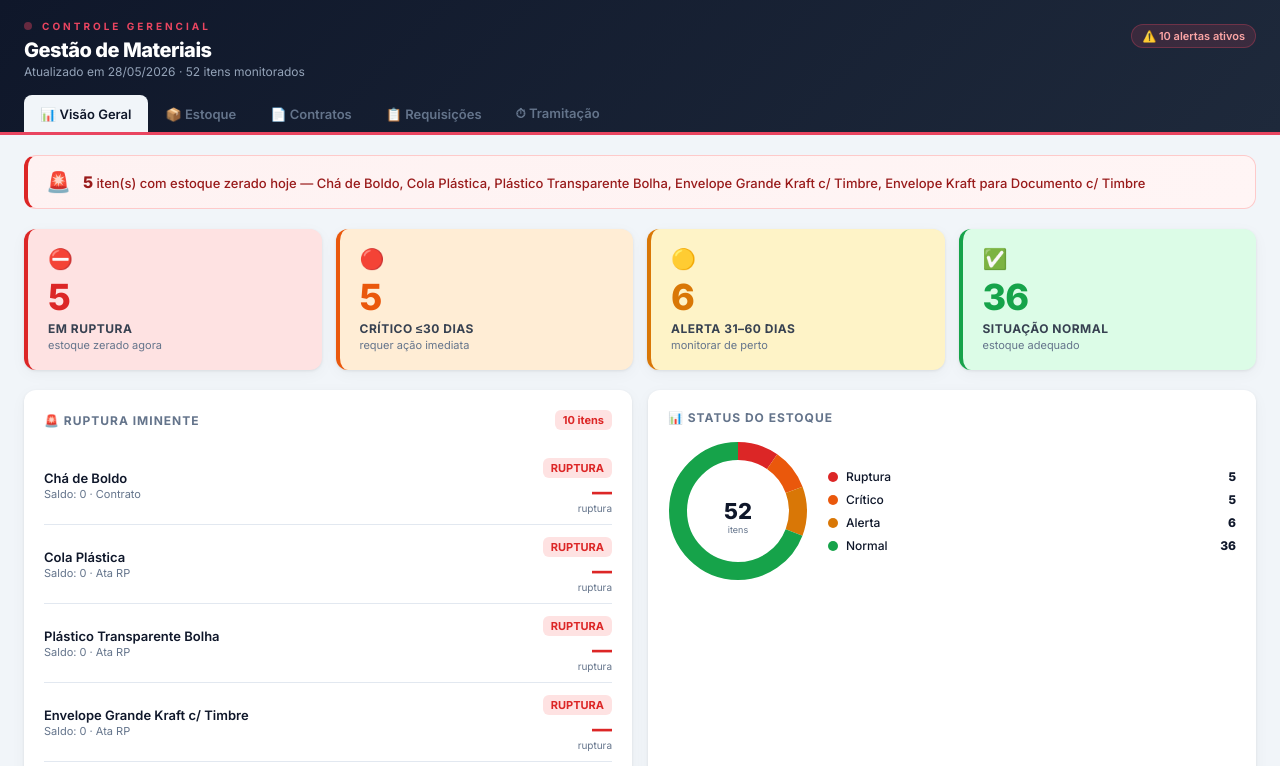
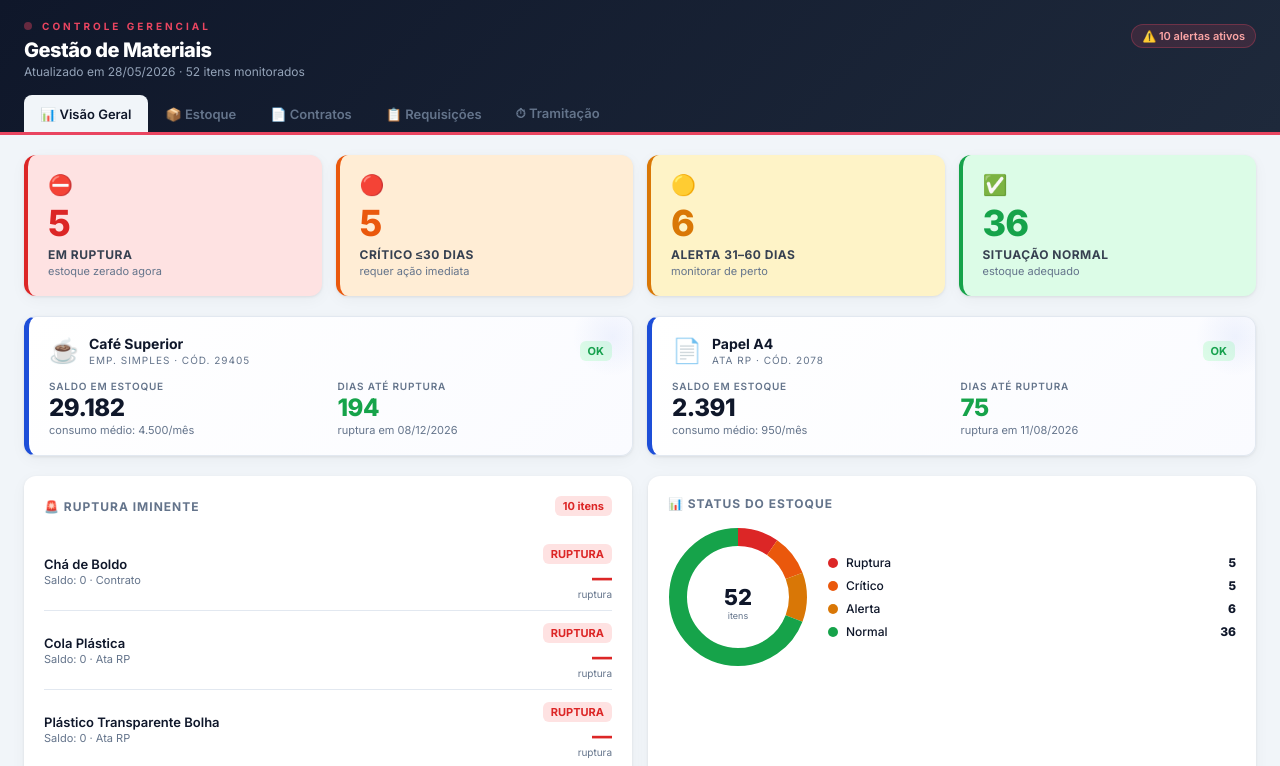
Before and after one commit to schelottoSPFC/painelCOLOG, a plain HTML site: page index.html in a window 1280 px wide. Shown: the top 766 px of the page. Drawn offline with Linux system fonts and the light colour scheme.

Commit message:
Add files via upload

```diff
--- a/index.html
+++ b/index.html
@@ -54,16 +54,28 @@ html,body{height:100%;font-family:'Inter',sans-serif;background:var(--bg);color:
 /* ── CONTENT ── */
 .content{padding:20px 24px;flex:1;max-width:1400px;margin:0 auto;width:100%}
 
-/* ── ALERT BANNER ── */
-.alert-banner{
-  background:linear-gradient(135deg,#fef2f2,#fff5f5);
-  border:1px solid #fecaca;border-left:4px solid var(--danger);
-  border-radius:var(--radius);padding:14px 18px;margin-bottom:20px;
-  display:flex;align-items:center;gap:12px;
+/* ── HIGHLIGHT CARDS (Itens em Destaque) ── */
+.highlight-grid{display:grid;grid-template-columns:repeat(2,1fr);gap:14px;margin-bottom:20px}
+.highlight-card{
+  background:linear-gradient(135deg,#fff 0%,#fafbff 100%);
+  border-radius:var(--radius);padding:18px 20px;box-shadow:var(--shadow);
+  border:1px solid var(--border);border-left:5px solid var(--blue);
+  position:relative;overflow:hidden;
 }
-.alert-banner .alert-icon{font-size:20px;flex-shrink:0}
-.alert-banner .alert-text{font-size:13px;color:#991b1b;font-weight:500}
-.alert-banner .alert-count{font-weight:800;font-size:16px}
+.highlight-card::before{
+  content:'';position:absolute;top:0;right:0;width:80px;height:80px;
+  background:radial-gradient(circle,rgba(29,78,216,0.06) 0%,transparent 70%);
+  border-radius:50%;transform:translate(20px,-20px);
+}
+.hl-header{display:flex;align-items:center;gap:10px;margin-bottom:14px}
+.hl-icon{font-size:24px}
+.hl-name{font-size:14px;font-weight:700;color:var(--text)}
+.hl-instr{font-size:10px;color:var(--muted);text-transform:uppercase;letter-spacing:1px;margin-top:2px}
+.hl-metrics{display:grid;grid-template-columns:1fr 1fr;gap:14px;position:relative;z-index:1}
+.hl-metric-label{font-size:10px;color:var(--muted);text-transform:uppercase;letter-spacing:0.8px;font-weight:600;margin-bottom:4px}
+.hl-metric-value{font-size:24px;font-weight:800;line-height:1;letter-spacing:-0.5px}
+.hl-metric-sub{font-size:11px;color:var(--muted);margin-top:3px}
+.hl-divider{width:1px;background:var(--border);margin:0 auto}
 
 /* ── KPI GRID ── */
 .kpi-grid{display:grid;grid-template-columns:repeat(4,1fr);gap:14px;margin-bottom:20px}
@@ -256,6 +268,8 @@ tbody td{padding:10px 14px;vertical-align:middle}
   .filter-bar{gap:6px}
   .summary-card{padding:14px}
   .alert-banner{padding:12px 14px}
+  .highlight-grid{grid-template-columns:1fr;gap:10px}
+  .hl-metric-value{font-size:22px}
 }
 @media(max-width:400px){
   .kpi-grid{grid-template-columns:repeat(2,1fr)}
@@ -293,8 +307,8 @@ tbody td{padding:10px 14px;vertical-align:middle}
 
   <!-- ── VISÃO GERAL ── -->
   <div id="visao-geral" class="tab-content active">
-    <div id="alert-banner"></div>
     <div class="kpi-grid" id="kpi-grid"></div>
+    <div class="highlight-grid" id="highlight-grid"></div>
     <div class="two-col">
       <div class="card">
         <div class="card-header">
@@ -717,17 +731,45 @@ function renderHeader(){
   document.getElementById('btn-todos').textContent=`Todos (${estoque.length})`;
 }
 
-// ── ALERT BANNER ──
-function renderAlertBanner(){
-  const el=document.getElementById('alert-banner');
-  if(ruptura===0){el.innerHTML='';return;}
-  el.innerHTML=`<div class="alert-banner">
-    <span class="alert-icon">🚨</span>
-    <span class="alert-text">
-      <span class="alert-count">${ruptura}</span> iten(s) com estoque zerado hoje —
-      ${estoqueComp.filter(e=>e.dias<=0).map(e=>e.nome).join(', ')}
-    </span>
-  </div>`;
+// ── ITENS EM DESTAQUE ──
+function renderHighlights(){
+  // Café Superior (cod 29405) e Papel A4 (cod 2078)
+  const destaques=[
+    {cod:29405,icon:"☕",label:"Café Superior"},
+    {cod:2078, icon:"📄",label:"Papel A4"},
+  ];
+  document.getElementById('highlight-grid').innerHTML=destaques.map(d=>{
+    const item=estoqueComp.find(e=>e.cod===d.cod);
+    if(!item) return '';
+    const corDias=item.dias<=0?'var(--danger)'
+                :item.dias<=30?'var(--crit)'
+                :item.dias<=60?'var(--warn)':'var(--ok)';
+    const corBorda=item.dias<=30?'var(--danger)':item.dias<=60?'var(--warn)':'var(--blue)';
+    const status=statusBadge(item.dias);
+    return`
+    <div class="highlight-card" style="border-left-color:${corBorda}">
+      <div class="hl-header">
+        <div class="hl-icon">${d.icon}</div>
+        <div style="flex:1">
+          <div class="hl-name">${d.label}</div>
+          <div class="hl-instr">${item.instrumento} · Cód. ${item.cod}</div>
+        </div>
+        ${status}
+      </div>
+      <div class="hl-metrics">
+        <div>
+          <div class="hl-metric-label">Saldo em estoque</div>
+          <div class="hl-metric-value" style="color:var(--text)">${fN(item.saldo)}</div>
+          <div class="hl-metric-sub">consumo médio: ${fN(item.consumo)}/mês</div>
+        </div>
+        <div>
+          <div class="hl-metric-label">Dias até ruptura</div>
+          <div class="hl-metric-value" style="color:${corDias}">${item.dias<=0?'0':item.dias}</div>
+          <div class="hl-metric-sub">ruptura em ${fD(item.ruptura)}</div>
+        </div>
+      </div>
+    </div>`;
+  }).join('');
 }
 
 // ── KPI ──
@@ -959,7 +1001,7 @@ function renderTramitacao(){
 //  INIT
 // ════════════════════════════════════════════
 renderHeader();
-renderAlertBanner();
+renderHighlights();
 renderKPI();
 renderDonut();
 renderCriticos();
```
